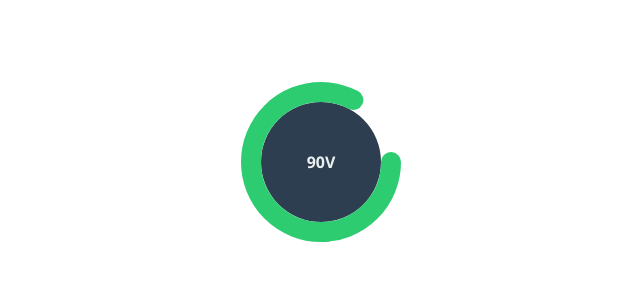
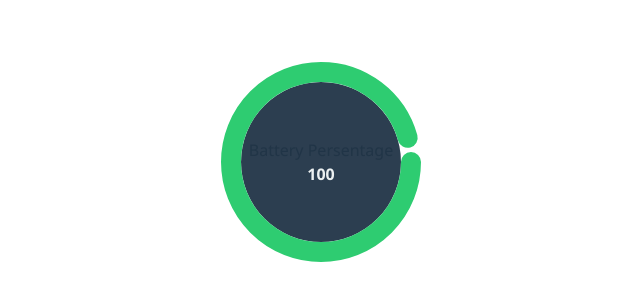
Before and after one commit to AlokPrasanna/circular-progress-bar, a React (Vite) app: page / in a window 1280 px wide. Shown: the part 238-538 px from the top of the page, without its empty margins (179-819 px from the left). Built offline with nearby package versions, Linux system fonts and the light colour scheme.

Commit message:
Add Title and Icon component

```diff
--- a/src/App.tsx
+++ b/src/App.tsx
@@ -6,14 +6,16 @@ function App() {
   return (
     <div className='body'>
       <CircularProgressBar
-        CurrentValue={90}
+        CurrentValue={100}
         StartValue={0}
         EndValue={100}
         LowValue={20}
         HighValue={80}
-        Units={"V"}
+        Units={" "}
         InnerColor={"#2c3e50"}
-        TextColor={"#ecf0f1"}/>
+        TextColor={"#ecf0f1"}
+        Icon={""}
+        Title={"Battery Persentage"}/>
     </div>
   )
 }
--- a/src/Comonents/CircularProgressBar.tsx
+++ b/src/Comonents/CircularProgressBar.tsx
@@ -10,6 +10,8 @@ interface CircularProgressBarProps {
   Units: string;
   InnerColor:string;
   TextColor:string;
+  Icon:string;
+  Title:string;
 }
 
 const CircularProgressBar: React.FC<CircularProgressBarProps> = ({
@@ -20,7 +22,9 @@ const CircularProgressBar: React.FC<CircularProgressBarProps> = ({
   HighValue,
   Units,
   InnerColor,
-  TextColor
+  TextColor,
+  Icon,
+  Title
 }) => {
   const [ShowCurrentValue, setCurrentValue] = useState(0);
   const [BarColor, setBarColor] = useState('#e74c3c');
@@ -108,11 +112,13 @@ const CircularProgressBar: React.FC<CircularProgressBarProps> = ({
     <div className="progress-bar">
       <div className="outer">
         <div className="inner" style={{ backgroundColor: InnerColor , border:InnerColor }}>
-          <div className="current-value" style={{color:TextColor}}>{ShowCurrentValue}{Units}</div>
+          <div>{Icon ? <img src={Icon} className='icon'/> : " "}</div>
+          <div>{Title}</div>
+          <div className="current-value" style={{color:TextColor}}>{ShowCurrentValue ? ShowCurrentValue : "0.0"}{Units ? Units: "?"}</div>
         </div>
       </div>
-      <svg xmlns="http://www.w3.org/2000/svg" version="1.1" width="160px" height="160px">
-        <circle cx="80" cy="80" r="70" strokeLinecap="round" strokeDasharray="472" style={{ '--BarColor': BarColor, '--DashOffSet': DashOffSet } as React.CSSProperties} />
+      <svg xmlns="http://www.w3.org/2000/svg" version="1.1" width="200px" height="200px">
+        <circle cx="100" cy="100" r="90" strokeLinecap="round" strokeDasharray="472" style={{ '--BarColor': BarColor, '--DashOffSet': DashOffSet } as React.CSSProperties} />
       </svg>
     </div>
   );
--- a/src/Styles/CircularProgressBar.scss
+++ b/src/Styles/CircularProgressBar.scss
@@ -7,15 +7,16 @@
 }
 
 .progress-bar{
-    width:160px;
-    height:160px;
+    width:200px;
+    height:200px;
     //background-color: dodgerblue;
     position: relative;
+    animation: zoomAnimation 4s infinite alternate;
 }
 
 .outer{
-    height: 160px;
-    width: 160px;
+    height: 200px;
+    width: 200px;
     border-radius: 50%;
     padding: 20px;
     //box-shadow: 6px 6px 10px -1px rgba(0,0,0,0.15) , -6px -6px 10px -1px rgba(255,255,255,0.7)
@@ -24,10 +25,11 @@
 
 .inner{
     display: flex;
+    flex-direction: column;
     align-items: center;
     justify-content: center;
-    height: 120px;
-    width: 120px;
+    height: 160px;
+    width: 160px;
     border-radius: 50%;
     //box-shadow: inset 4px 4px 6px -1px rgba(0,0,0,0.2), inset -4px -4px 6px -1px rgba(255,255,255,0.7),
       //          -0.5px -0.5px 0px rgba(255,255,255,1), 0.5px 0.5px 0px rgba(0,0,0,0.15), 0px 12px 10px -10px rgba(0,0,0,0.05);
@@ -42,8 +44,8 @@ circle{
     fill: none;
     stroke: var(--BarColor);
     stroke-width: 20px;
-    stroke-dasharray: 410;
-    stroke-dashoffset: 410;
+    stroke-dasharray: 540;
+    stroke-dashoffset: 540;
     animation: anim 2s linear forwards;
 }
 
@@ -53,8 +55,22 @@ svg{
     left: 0;
 }
 
+.icon{
+    width: 40px;
+    height: 40px;
+}
+
 @keyframes anim {
     100%{
         stroke-dashoffset: var(--DashOffSet);
     }
 }
+
+@keyframes zoomAnimation {
+    0% {
+      transform: scale(1);
+    }
+    100% {
+      transform: scale(0.95);
+    }
+  }
```
